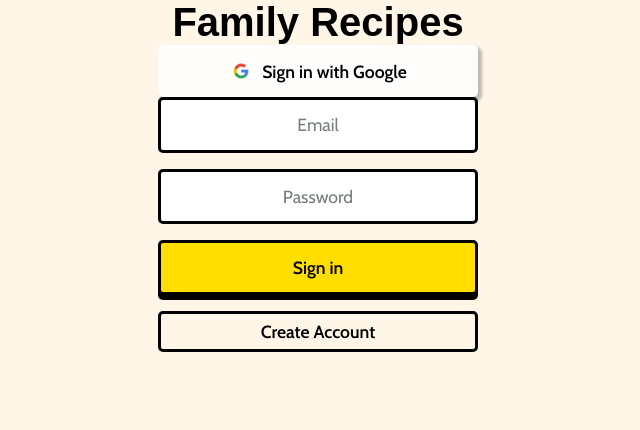
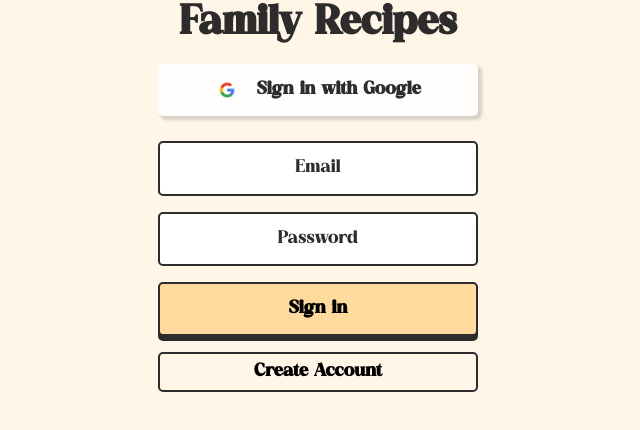
Before and after one commit to Crushest/JS-Website, a website: page login.html in a window 1280 px wide. Shown: the whole page, without its empty margins (322-962 px from the left). Drawn offline with nearby package versions, Linux system fonts and the light colour scheme; a web font is replaced by a local one.

Commit message:
Website-Netlify

```diff
--- a/login.css
+++ b/login.css
@@ -1,18 +1,23 @@
+@font-face {
+    font-family: Gatile;
+    src: url(Font/Gatile.otf);
+ }
+
 :root {
-    --primary-color: #FFDE00;
-    --primary-light-color: #FFE769;
-    --secondary-color: #FFE4BA;
+    --primary-color: #ffda9e;
+    --primary-light-color: #FFF3E0;
+    --secondary-color: #c48f3a;
     --secondary-light-color: #FFF6E8;
     --post-color: #62EEA8;
     --delete-color: #FF9F9F;
     --light-color: #FFFEFC;
-    --grey-color: #747E79;
-    --dark-color: #000000;
+    --grey-color: #2D2B2B;
+    --dark-color: #2D2B2B;
 
-    --primary-font: 'Cabin', sans-serif;
-    --seconday-font: 'Calistoga', sans-serif;
+    --primary-font: Gatile, sans-serif;
+    --seconday-font: Gatile, sans-serif;
 
-    --border-width: 3px;
+    --border-width: 2px;
     --element-border-radius: 5px;
 
     --button-height: 5px;
@@ -174,14 +179,16 @@ button:hover {
 }
 
 .provider-btn {
+    margin-bottom: 25px;
+    margin-top: 15px;
     color: var(--dark-color);
     background-color: var(--light-color);
     display: flex;
     justify-content: center;
     align-items: center;
-    gap: 0.5em;
+    gap: 1em;
     border: 0;
-    box-shadow: 3px 3px 3px 1px rgba(0, 0, 0, .25);
+    box-shadow: 3px 3px 3px 1px rgba(100, 100, 100, 0.25);
 }
 
 .provider-btn:hover {
--- a/login.html
+++ b/login.html
@@ -3,9 +3,6 @@
     <head>
         <title>Family Recipes</title>
 		<meta name="viewport" content="width=device-width, initial-scale=1">
-		<link rel="preconnect" href="https://fonts.googleapis.com">
-        <link rel="preconnect" href="https://fonts.gstatic.com" crossorigin>
-        <link href="https://fonts.googleapis.com/css2?family=Cabin:wght@400;500;600;700&family=Calistoga&display=swap" rel="stylesheet">
 		<link rel="stylesheet" href="login.css">
     </head>
     <body>
```
Also changed, not shown: recipe-list.html (+45 -0 lines), recipe.js (+14 -2 lines).
